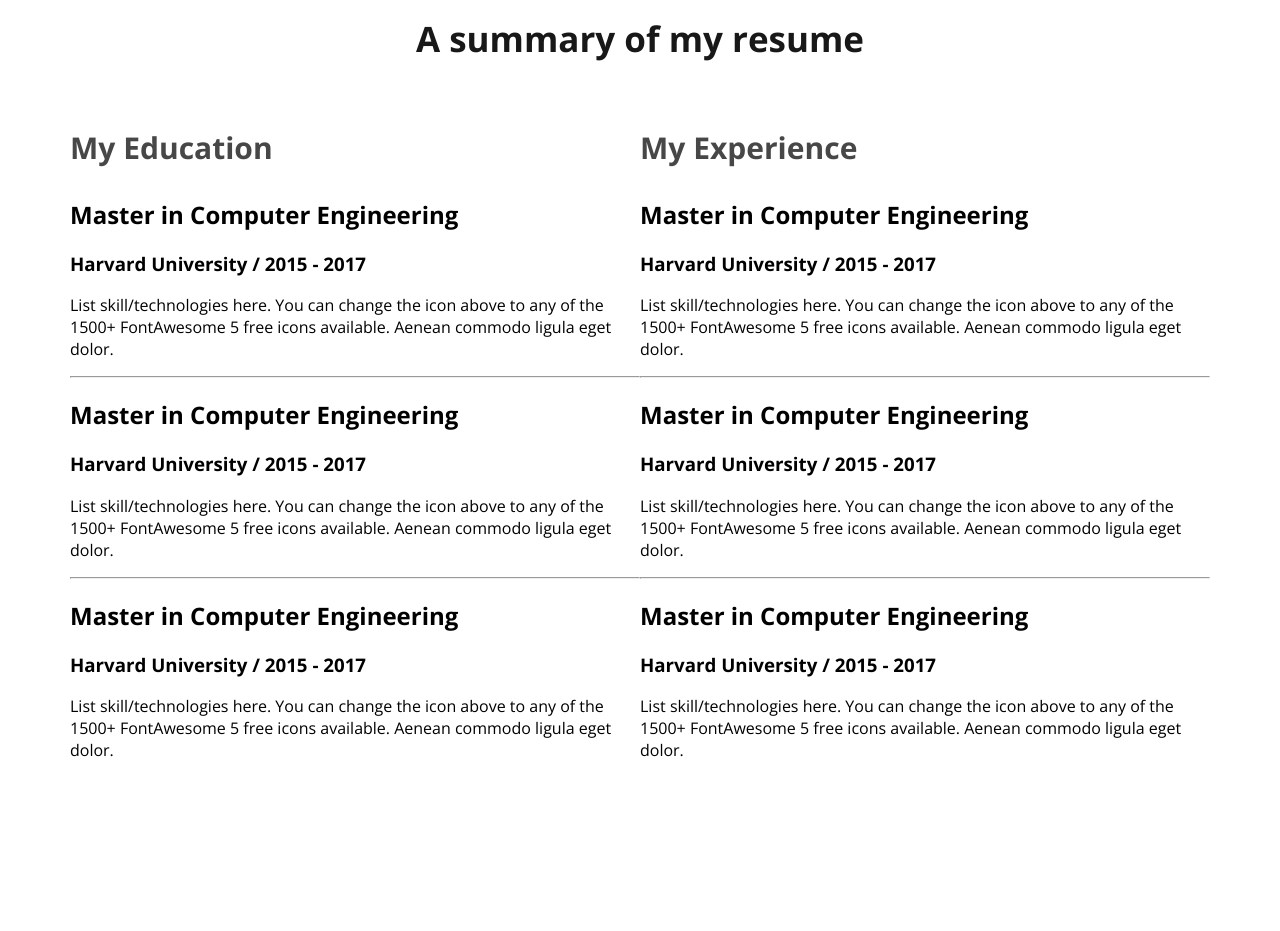
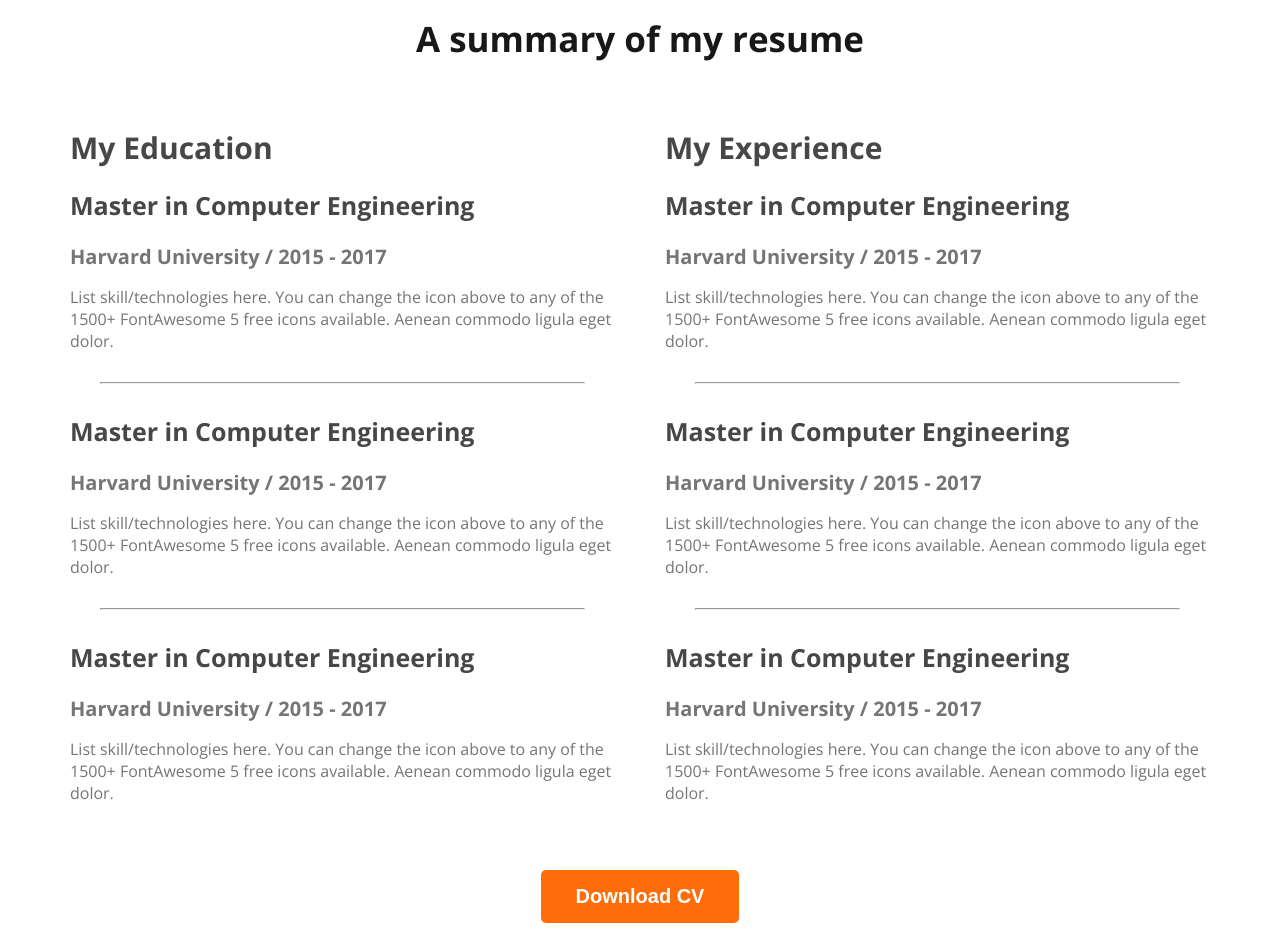
Before and after one commit to Projapo/Webdeveloper-portfolio, a plain HTML site: page index.html in a window 1280 px wide. Shown: the part 2400-3331 px from the top of the page. Before the commit the page ends 3185 px from the top, so only its background shows below. Drawn offline with nearby package versions, Linux system fonts and the light colour scheme.

Commit message:
resume done

```diff
--- a/index.html
+++ b/index.html
@@ -160,6 +160,9 @@
                     </div>
                 </div>
             </div>
+            <div class="download-cv">
+                <button class="btn-primary">Download CV</button>
+            </div>
         </section>
 
     </main>
--- a/styles/port.css
+++ b/styles/port.css
@@ -162,8 +162,38 @@ font-size: 18px;
     color: #474747;
     font-size: 30px;
     font-weight: 700;
+    margin-bottom: 10px;
 }
 
 .resume-container{
     display: flex;
+    gap: 50px;
+
 }
+
+.resume-item-des{
+    color:  #757575;
+    font-size: 16px;
+}
+
+.resume-item-inst{
+    color: #757575;
+font-size: 20px;
+font-weight: 600;
+margin-bottom: 10px;
+margin-top: 0px;
+}
+
+.resume-item-t{
+    color: #474747;
+    font-size: 25px;
+}
+
+.resume-container hr{
+    margin: 30px;
+}
+
+.download-cv{
+    text-align: center;
+    margin-top: 50px;
+}
```
